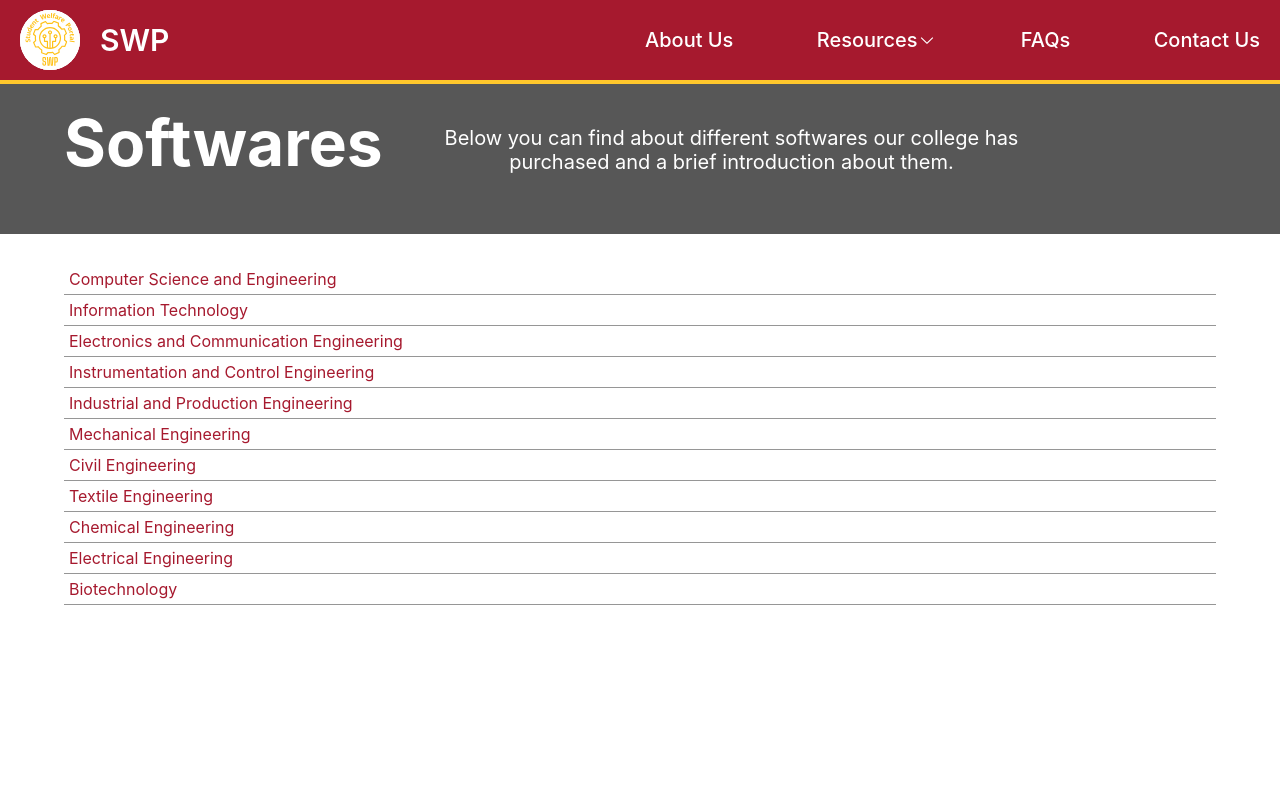
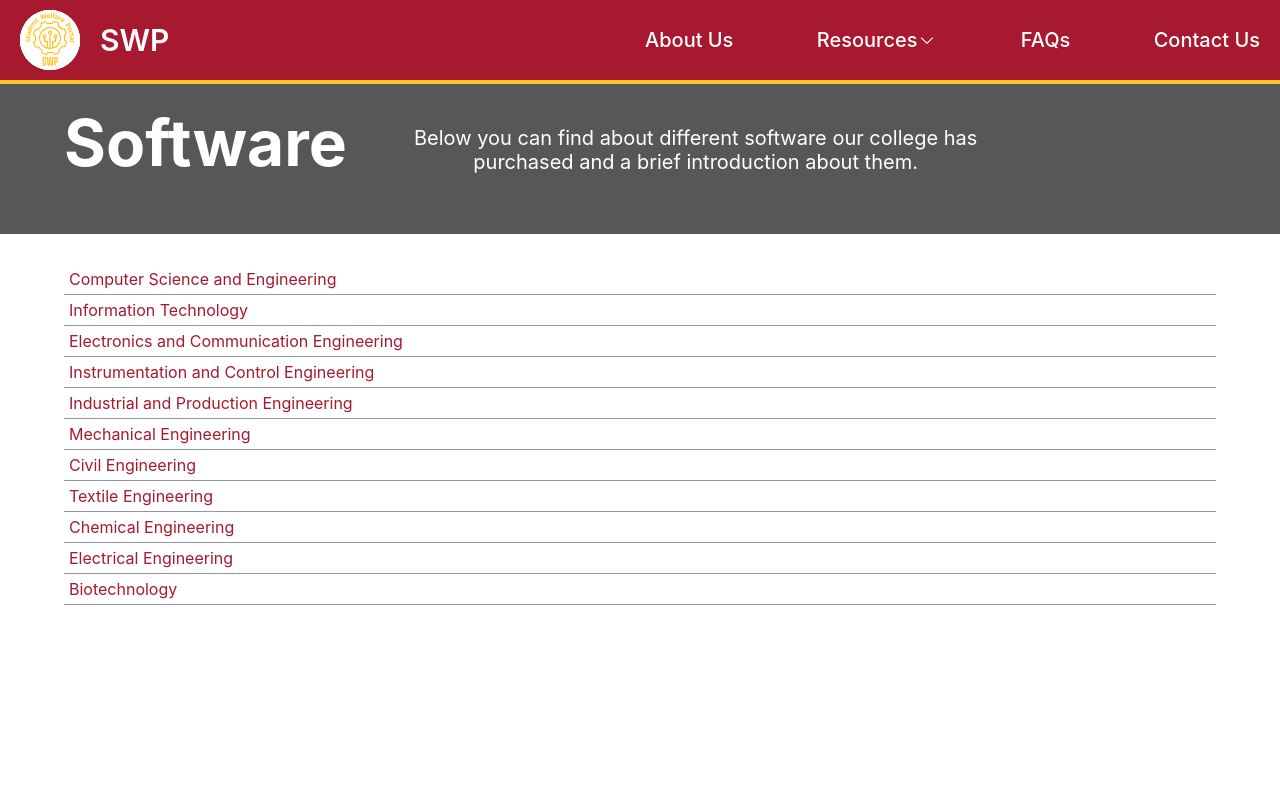
Before and after one commit to Gaurang-gupta/minor_project, a React (Create React App) app: page /softwares in a window 1280 px wide. Shown: the top 800 px of the page. Built offline with nearby package versions, Linux system fonts and the light colour scheme.

Commit message:
firebase update

```diff
--- a/src/Components/Navbar.js
+++ b/src/Components/Navbar.js
@@ -51,7 +51,7 @@ function Navbar() {
                                     <Dropdown link="/feeform" title="Forms and Fee Links" />
                                 </li>
                                 <li onClick={dropDownChangeHandler}>
-                                    <Dropdown link="/softwares" title="Softwares" />
+                                    <Dropdown link="/softwares" title="Software" />
                                 </li>
                                 <li onClick={dropDownChangeHandler}>
                                     <Dropdown link="/contacts" title="Emergency Contacts" />
--- a/src/Components/Softwares.js
+++ b/src/Components/Softwares.js
@@ -5,7 +5,7 @@ import "./Softwares.css"
 function Softwares() {
     return (
         <>
-        <Topcase heading={"Softwares"} content={"Below you can find about different softwares our college has purchased and a brief introduction about them."}/>
+        <Topcase heading={"Software"} content={"Below you can find about different software our college has purchased and a brief introduction about them."}/>
         <div className="softwares">
             <div className="softwares__link">
                 <Link to="/softwares/CSE">
--- a/src/firebase.js
+++ b/src/firebase.js
@@ -1,6 +1,6 @@
 // For Firebase JS SDK v7.20.0 and later, measurementId is optional
-import firebase from 'firebase'
-import "firebase/storage";
+import firebase from 'firebase/compat/app'
+import "firebase/compat/storage";
 
 const firebaseConfig = {
   apiKey: "AIzaSyC61aimapm4HRO4jZi2DQeFDKk92438oJI",
```
